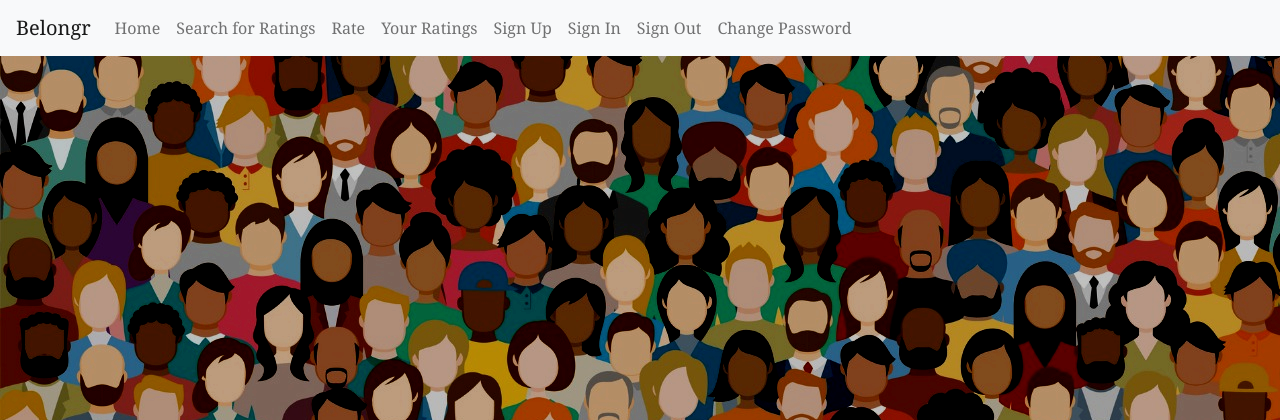
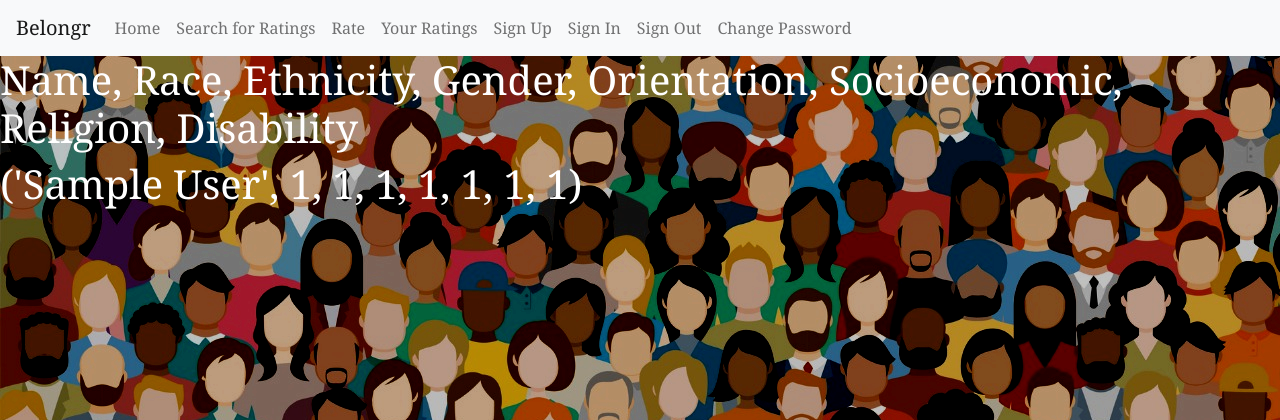
Before and after one commit to mayadummett/belongr-starter, a Flask app: page /your-ratings in a window 1280 px wide. Shown: the top 420 px of the page. Run offline with Flask 2, Linux system fonts and the light colour scheme; the visitor is signed in with stand-in values (Sample User, id 1); tables that the repository leaves empty hold one stand-in row (values such as "Sample post"); some libraries are stand-ins or nearby versions.

Commit message:
Drake made changes.

```diff
--- a/webapp/application.py
+++ b/webapp/application.py
@@ -322,8 +322,8 @@ def search_for_ratings():
 @bp.route("/your-ratings")
 @sign_in_required
 def your_ratings():
-    rows = db_session.execute("SELECT student_organization_id, racial_identity, ethnic_identity, gender_identity, sexual_orientation, socioeconomic_status, religious_identity, disability_identity FROM ratings WHERE user_id=:user_id", {'user_id':session["user_id"]})
-    return render_template("your_ratings.html", rows = rows)
+    rows = db_session.execute("SELECT name, racial_identity, ethnic_identity, gender_identity, sexual_orientation, socioeconomic_status, religious_identity, disability_identity FROM ratings JOIN student_organizations ON student_organizations.id=ratings.student_organization_id WHERE user_id=:user_id", {'user_id':session["user_id"]})
+    return render_template("your_ratings.html", rows = rows, )
 
 # This is the endpoint for the "Rate" page.
 @bp.route("/rate", methods=["GET", "POST"])
--- a/webapp/templates/your_ratings.html
+++ b/webapp/templates/your_ratings.html
@@ -3,3 +3,12 @@
 {% block title %}
   Your Ratings
 {% endblock %}
+
+{% block main %}
+  <div>
+    {% for row in rows %}
+      <h1 style="color:white;">Name, Race, Ethnicity, Gender, Orientation, Socioeconomic, Religion, Disability</h1>
+      <h1 style="color:white;">{{ row }}</h1>
+    {% endfor %}
+  </div>
+{% endblock %}
```
